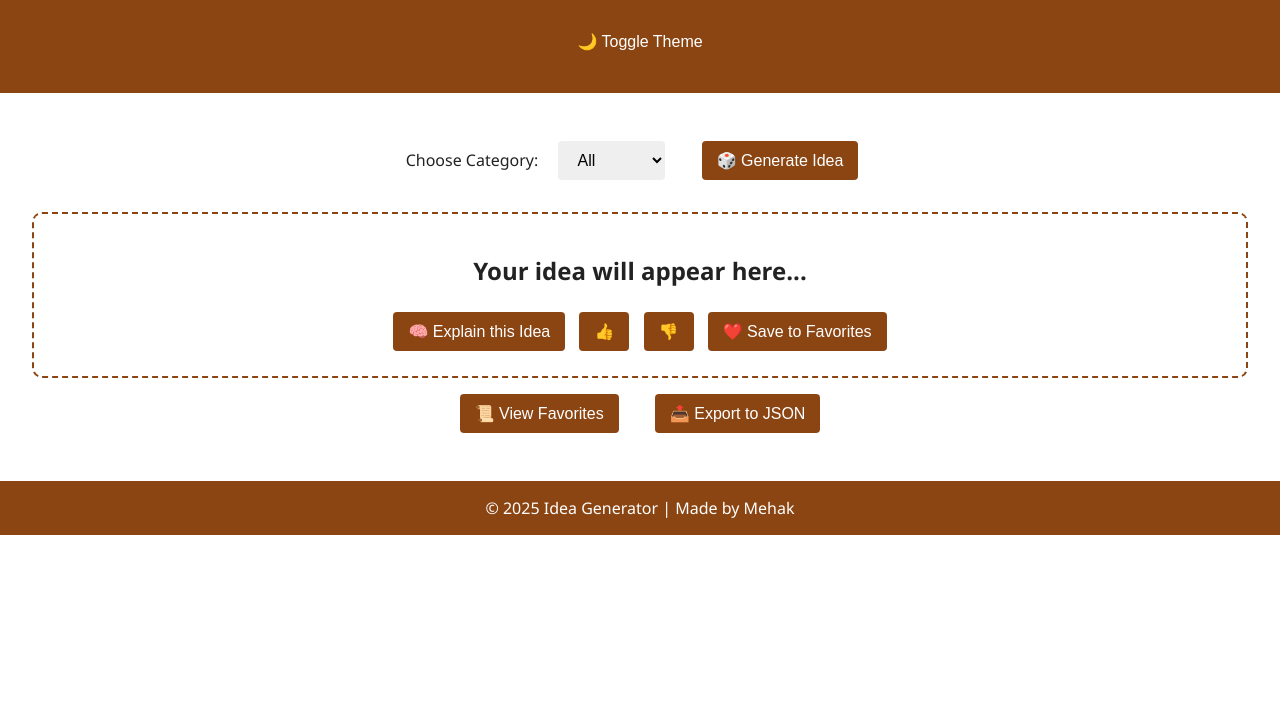
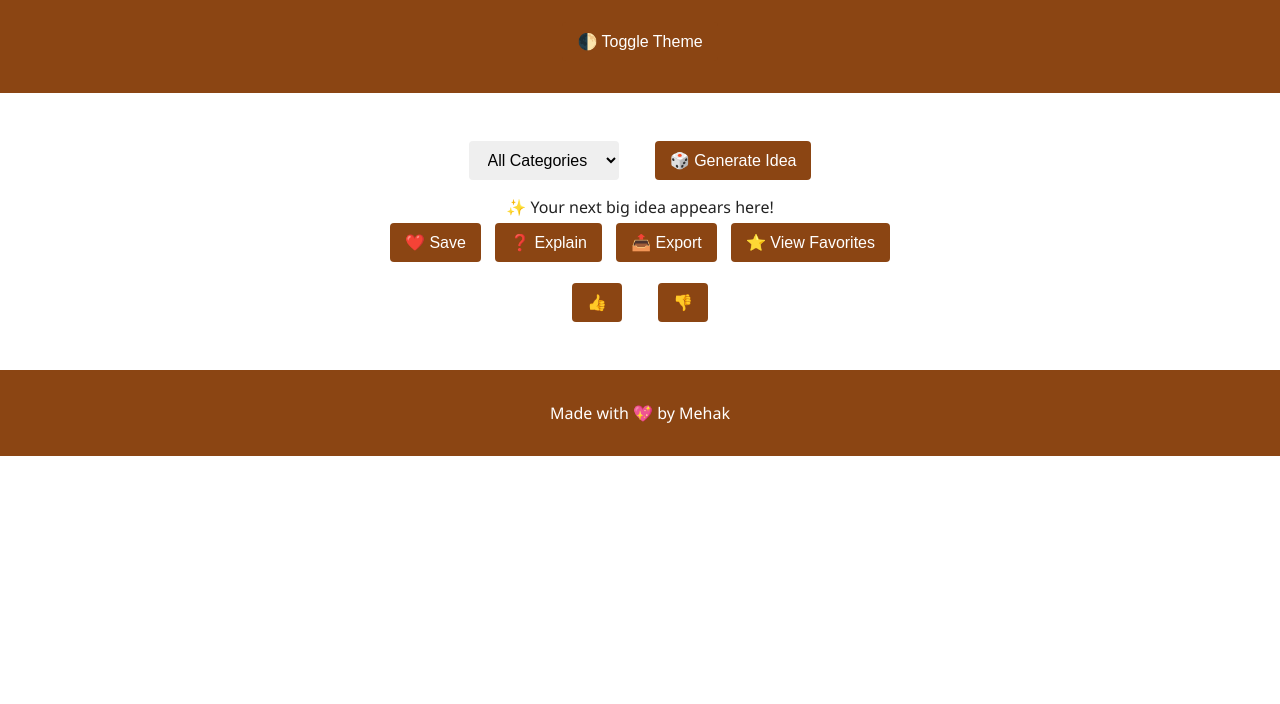
Before and after one commit to mehak-glitch/Idea-Generator-Tool, a plain HTML site: page index.html in a window 1280 px wide. Shown: the part 96-800 px from the top of the page. Drawn offline with Linux system fonts and the light colour scheme.

Commit message:
index.html

```diff
--- a/index.html
+++ b/index.html
@@ -4,48 +4,53 @@
   <meta charset="UTF-8" />
   <meta name="viewport" content="width=device-width, initial-scale=1.0"/>
   <title>💡 Idea Generator Tool</title>
-  <link rel="stylesheet" href="style.css" />
+  <link rel="stylesheet" href="style.css"/>
 </head>
 <body>
   <header>
-    <h1>💡 Idea Generator</h1>
-    <button id="theme-toggle">🌙 Toggle Theme</button>
+    <h1>💡 Idea Generator Tool</h1>
+    <button id="themeToggle">🌓 Toggle Theme</button>
   </header>
 
   <main>
-    <label for="category">Choose Category:</label>
-    <select id="category">
-      <option value="all">All</option>
-      <option value="tech">Tech</option>
-      <option value="fashion">Fashion</option>
-      <option value="ai">AI</option>
-      <option value="edtech">EdTech</option>
-      <option value="content">Content</option>
-    </select>
-
-    <button id="generate">🎲 Generate Idea</button>
-
-    <div id="idea-box">
-      <h2 id="idea-text">Your idea will appear here...</h2>
-      <p id="idea-explanation"></p>
-      <div class="actions">
-        <button id="explain">🧠 Explain this Idea</button>
-        <button id="like">👍</button>
-        <button id="dislike">👎</button>
-        <button id="save">❤️ Save to Favorites</button>
-      </div>
+    <div class="controls">
+      <select id="categorySelect">
+        <option value="random">All Categories</option>
+        <option value="tech">Tech</option>
+        <option value="fashion">Fashion</option>
+        <option value="ai">AI</option>
+        <option value="edtech">EdTech</option>
+      </select>
+      <button id="generateBtn">🎲 Generate Idea</button>
     </div>
 
-    <button id="view-favorites">📜 View Favorites</button>
-    <button id="export-json">📤 Export to JSON</button>
+    <div id="ideaBox" class="animated-box">✨ Your next big idea appears here!</div>
 
-    <div id="favorites-list" class="hidden">
-      <h3>❤️ Your Favorite Ideas:</h3>
-      <ul id="favorites"></ul>
+    <div class="actions">
+      <button id="saveBtn">❤️ Save</button>
+      <button id="explainBtn">❓ Explain</button>
+      <button id="exportBtn">📤 Export</button>
+      <button id="favoritesBtn">⭐ View Favorites</button>
+    </div>
+
+    <div class="vote">
+      <button id="likeBtn">👍</button>
+      <button id="dislikeBtn">👎</button>
     </div>
   </main>
 
-  <footer>© 2025 Idea Generator | Made by Mehak</footer>
+  <!-- Favorites Modal -->
+  <div id="favoritesModal" class="modal hidden">
+    <div class="modal-content">
+      <span id="closeModal" class="close">&times;</span>
+      <h2>⭐ Favorite Ideas</h2>
+      <ul id="favoritesList"></ul>
+    </div>
+  </div>
+
+  <footer>
+    <p>Made with 💖 by Mehak</p>
+  </footer>
 
   <script src="script.js"></script>
 </body>
```
